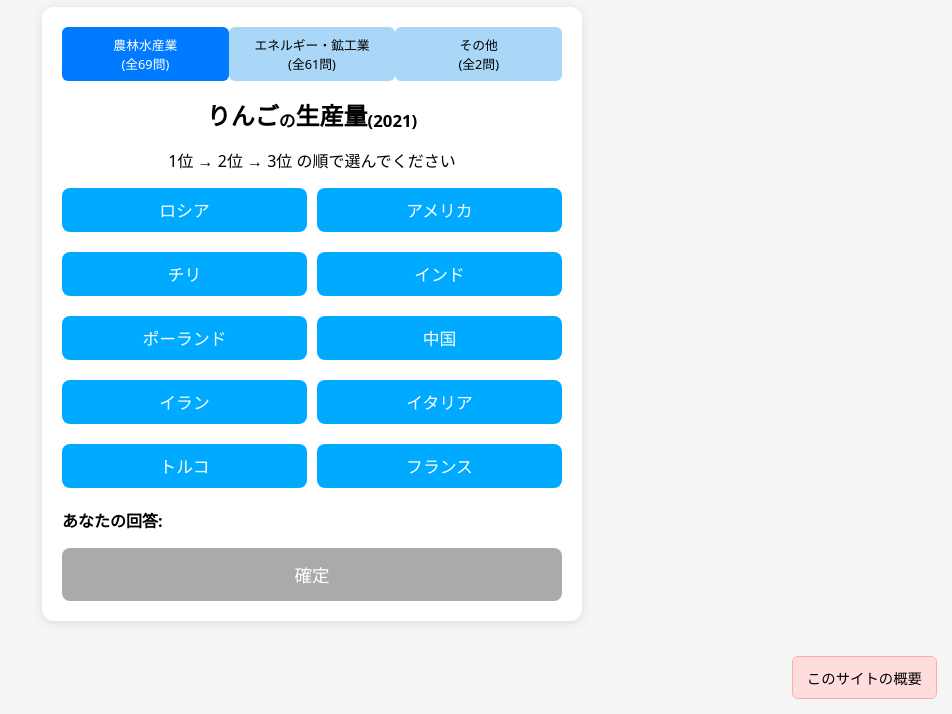
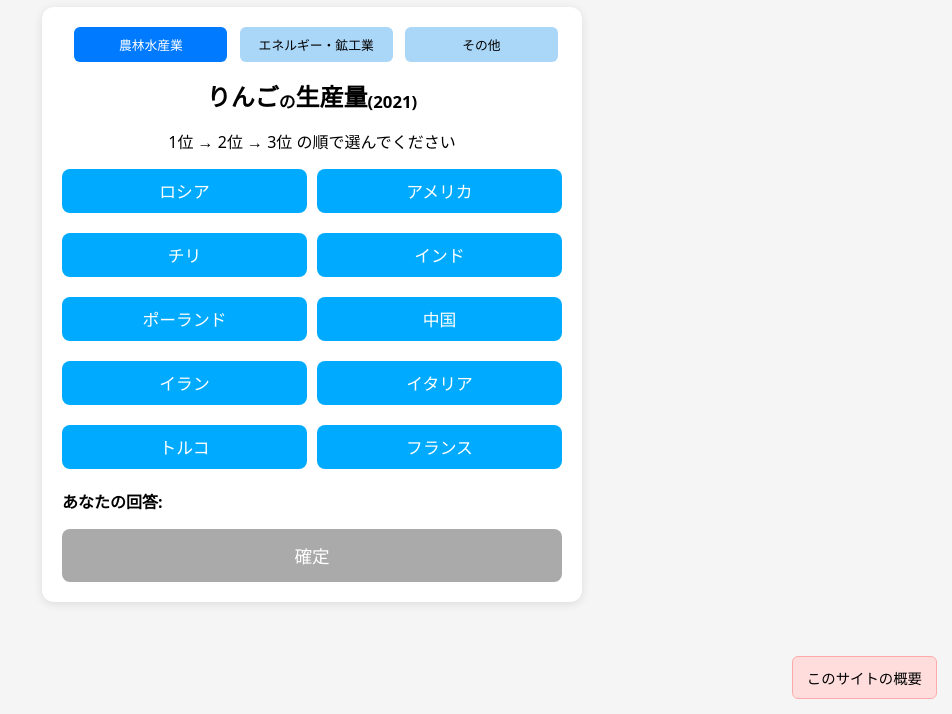
Before and after one commit to krmcyan/geography, a plain HTML site: page index.html in a window 1280 px wide. Shown: the part 86-800 px from the top of the page, without its empty margins (328-1280 px from the left). Drawn offline with Linux system fonts and the light colour scheme.

Commit message:
Update index.html

```diff
--- a/index.html
+++ b/index.html
@@ -413,47 +413,18 @@ function checkAnswer(){
   document.querySelector('.card').appendChild(newBtn);
 }
 
-/* タブの動的生成と問題数の表示 */
-function renderTabs() {
-    const tabsContainer = document.querySelector('.tabs');
-    tabsContainer.innerHTML = '';
+document.querySelectorAll('.tab').forEach(tab=>{
+  tab.addEventListener('click',()=>{
+    const genre = tab.dataset.genre;
+    if(currentGenre===genre && currentQuizPerGenre[genre]) return;
+    currentGenre=genre;
+    document.querySelectorAll('.tab').forEach(t=>t.classList.remove('active'));
+    tab.classList.add('active');
+    newQuiz();
+  });
+});
 
-    const genreMap = {
-        'agri': '農林水産業',
-        'energy': 'エネルギー・鉱工業',
-        'other': 'その他'
-    };
-
-    for (const [genre, title] of Object.entries(genreMap)) {
-        const count = quizSets[genre] ? quizSets[genre].length : 0;
-        const tab = document.createElement('div');
-        tab.className = 'tab';
-        if (genre === 'energy') {
-            tab.classList.add('energy');
-        }
-        tab.dataset.genre = genre;
-        // カテゴリ名と問題数を改行で繋いで表示
-        tab.innerHTML = `${title}<br>(全${count}問)`;
-
-        tab.addEventListener('click', () => {
-            if (currentGenre === genre && currentQuizPerGenre[genre]) return;
-            currentGenre = genre;
-            document.querySelectorAll('.tab').forEach(t => t.classList.remove('active'));
-            tab.classList.add('active');
-            newQuiz();
-        });
-        tabsContainer.appendChild(tab);
-    }
-
-    // 初期タブのアクティブ化
-    const initialTab = document.querySelector('.tab[data-genre="' + currentGenre + '"]');
-    if (initialTab) {
-        initialTab.classList.add('active');
-    }
-}
-
-// 既存のコードの末尾にこの関数呼び出しを挿入
-renderTabs();
+document.querySelector('.tab[data-genre="'+currentGenre+'"]').classList.add('active');
 newQuiz();
 
 /* ここから概要ポップアップの追加JS */
```
